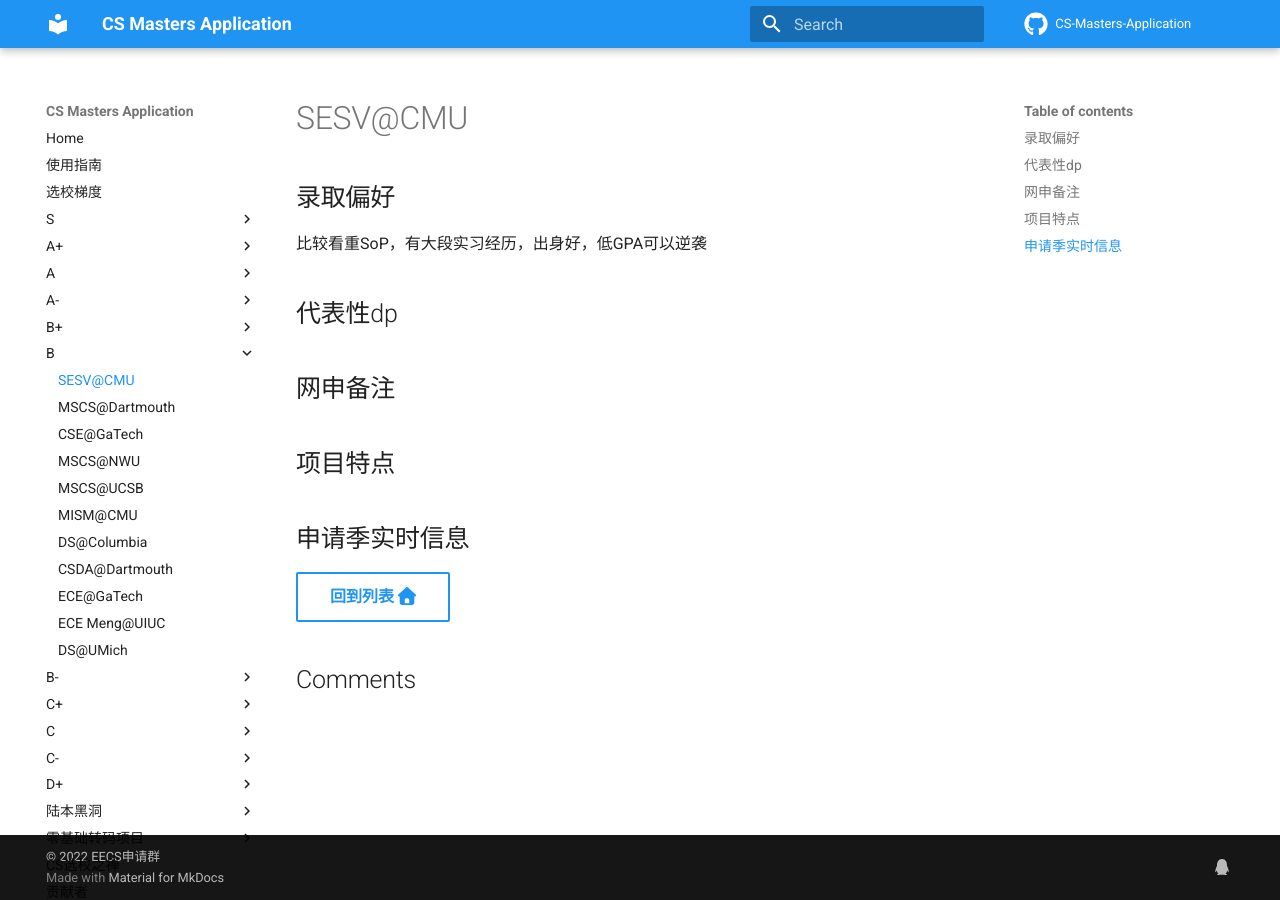
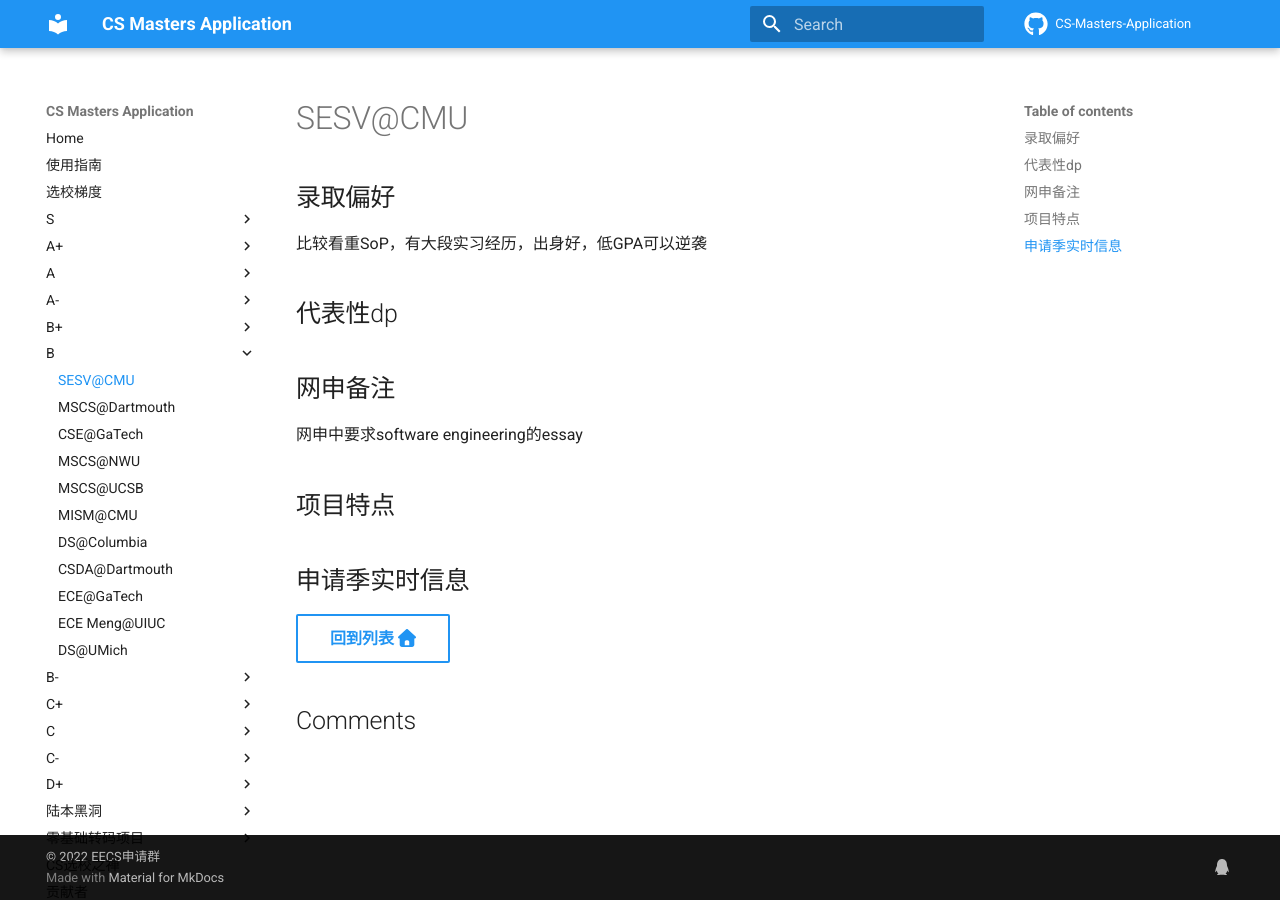
Before and after one commit to opencsapp/opencsapp.github.io, an MkDocs documentation site: the page built from docs/SESV@CMU.md, in a window 1280 px wide. Built offline with MkDocs 1.6.1 and Material for MkDocs 9.7.7, drawn with Linux system fonts in a browser that asks for light colours; comment, search, counter and statistics services are not loaded.

Commit message:
Update SESV@CMU.md
补充cmu svse

```diff
--- a/docs/SESV@CMU.md
+++ b/docs/SESV@CMU.md
@@ -3,7 +3,7 @@
 ## 代表性dp
 
 ## 网申备注
-
+网申中要求software engineering的essay
 ## 项目特点
 
 ## 申请季实时信息
```
